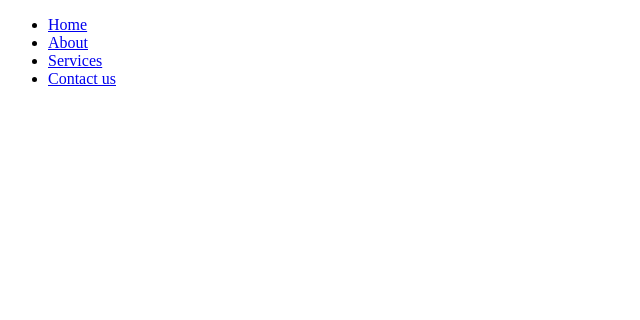
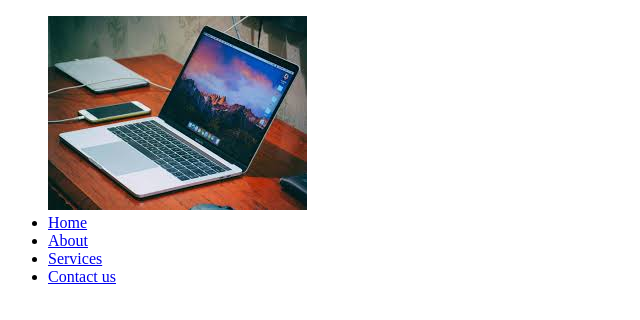
Before and after one commit to kshitijvarshne1/The-Future-of-Education-is-here, a plain HTML site: page index.html in a window 1280 px wide. Shown: the whole page, without its empty margins (0-640 px from the left). Drawn offline with Linux system fonts and the light colour scheme.

Commit message:
add image to nav bar

```diff
--- a/index.html
+++ b/index.html
@@ -10,12 +10,12 @@
   <body>
     <nav class="navbar">
       <ul class="nav-list">
+        <div class="logo">
+          <img src="public/images.jpg" alt="logo" />
+        </div>
         <li><a href="#home">Home</a></li>
-
         <li><a href="#about">About</a></li>
-
         <li><a href="#services">Services</a></li>
-
         <li><a href="#contact">Contact us</a></li>
       </ul>
     </nav>
```
